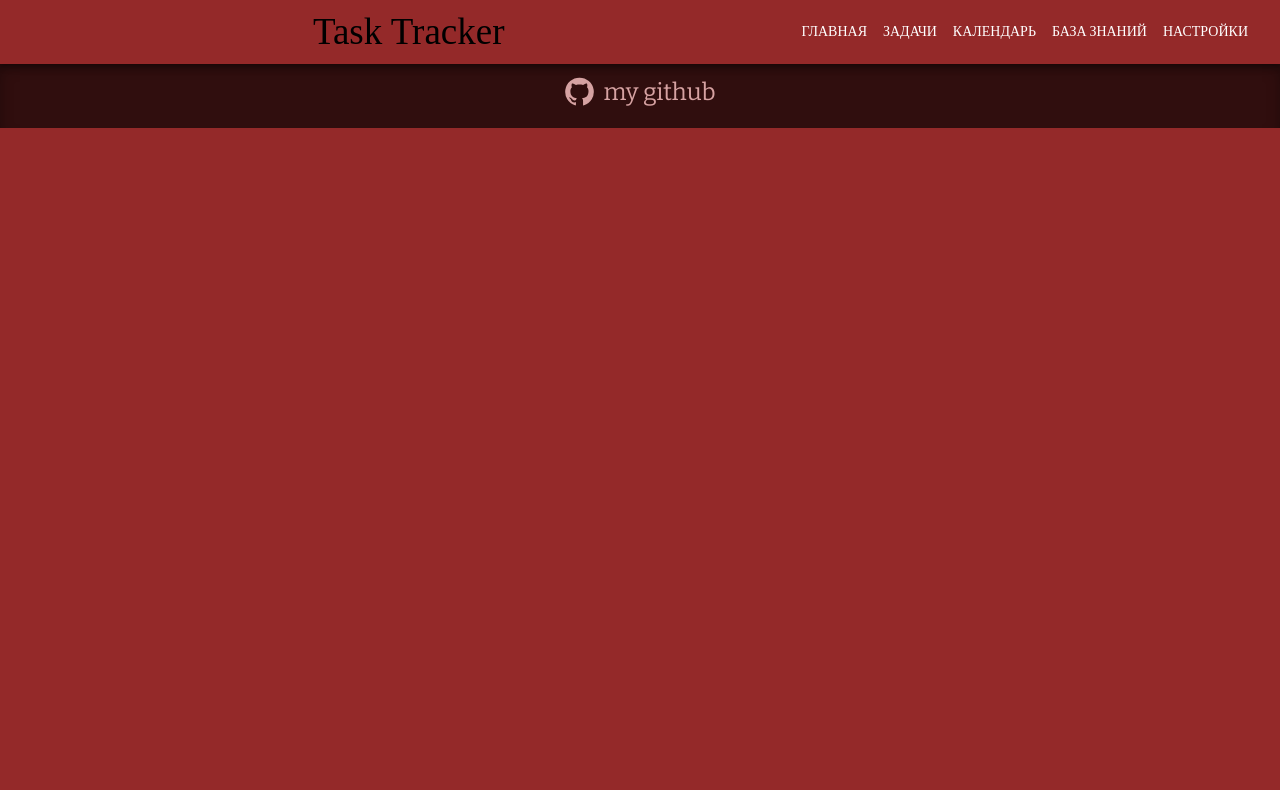
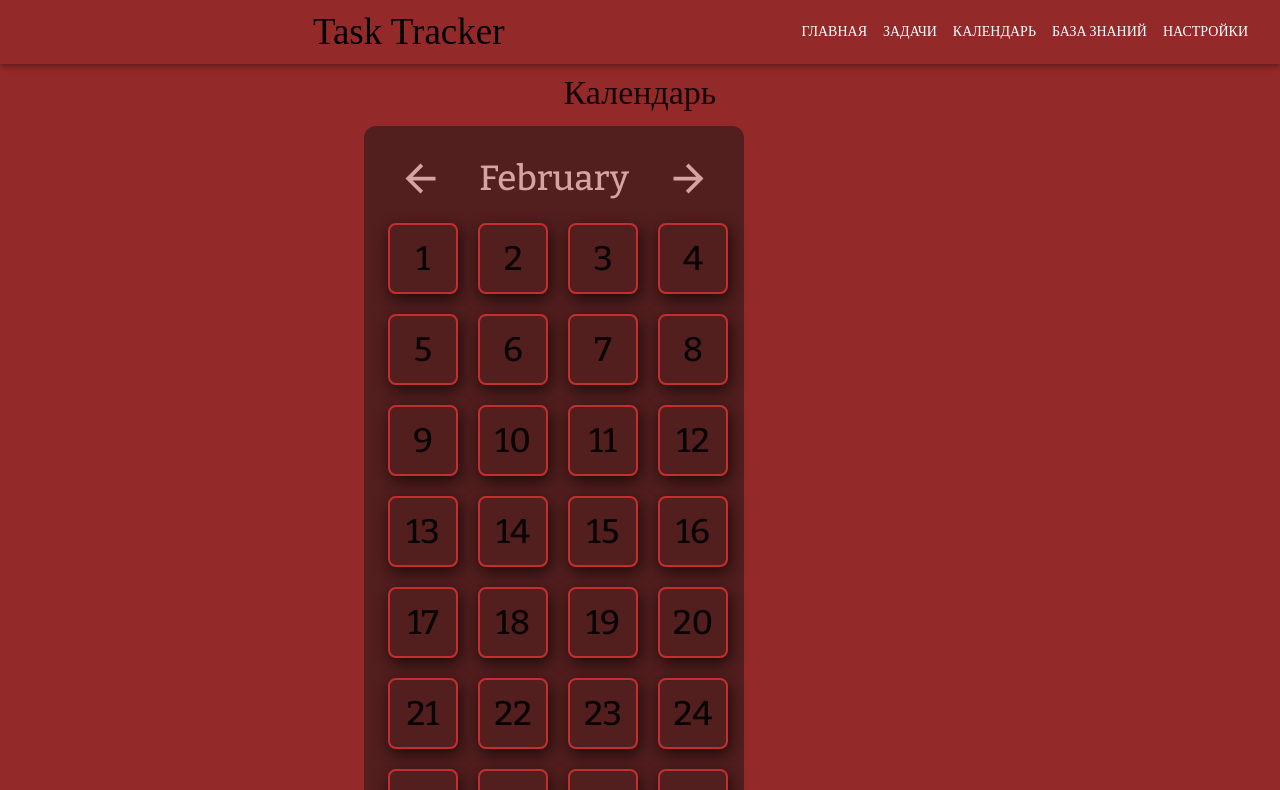
Before and after one commit to Alexer139/task-tracker, a React (Vite) app: page /calendar in a window 1280 px wide. Shown: the top 790 px of the page. Built offline with nearby package versions, Linux system fonts and the light colour scheme; a web font is replaced by a local one.

Commit message:
calendar page done (?)

```diff
--- a/src/components/TaskCard.jsx
+++ b/src/components/TaskCard.jsx
@@ -7,12 +7,12 @@ const TaskCard = ({ title, description, onClick }) => {
       sx={{
         width: 350,
         height: 150,
-        bgcolor: 'rgba(174, 59, 59, 1)',
+        bgcolor: 'rgb(202, 57, 57)',
         p: 2,
         borderRadius: 2,
         boxShadow: '3px 10px 20px rgba(0, 0, 0, 0.3)',
         transition: '0.3s',
-        '&:hover': { bgcolor: 'rgb(104, 27, 27)' },
+        '&:hover': { bgcolor: 'rgb(202, 57, 57)' },
         cursor: "pointer"
       }}
       onClick={onClick}
--- a/src/pages/Calendar.jsx
+++ b/src/pages/Calendar.jsx
@@ -1,7 +1,130 @@
-import React from "react";
-import { Typography } from "@mui/material";
+import React, { useState } from "react";
+import { Box, Typography, Modal, Button, TextField } from "@mui/material";
+import ArrowBackIcon from '@mui/icons-material/ArrowBack';
+import ArrowForwardIcon from '@mui/icons-material/ArrowForward';
 
-function Calendar() {
-  return <Typography variant="h4">Категории задач</Typography>;
-}
+const Calendar = () => {
+  const [selectedDate, setSelectedDate] = useState(null);
+  const [open, setOpen] = useState(false);
+  const [currentMonth, setCurrentMonth] = useState(new Date().getMonth());
+  const [currentYear, setCurrentYear] = useState(new Date().getFullYear());
+  const [notes, setNotes] = useState({});
+
+  const handleOpen = (date) => {
+    setSelectedDate(date);
+    setOpen(true);
+  };
+
+  const handleClose = () => {
+    setOpen(false);
+    setSelectedDate(null);
+  };
+
+  const handleSaveNote = (event) => {
+    setNotes({ ...notes, [`${currentYear}-${currentMonth}-${selectedDate}`]: event.target.value });
+  };
+
+  const daysInMonth = (month, year) => new Date(year, month + 1, 0).getDate();
+  const days = Array.from({ length: daysInMonth(currentMonth, currentYear) }, (_, i) => i + 1);
+
+  const handlePrevMonth = () => {
+    setCurrentMonth((prev) => (prev === 0 ? 11 : prev - 1));
+    if (currentMonth === 0) setCurrentYear(currentYear - 1);
+  };
+
+  const handleNextMonth = () => {
+    setCurrentMonth((prev) => (prev === 11 ? 0 : prev + 1));
+    if (currentMonth === 11) setCurrentYear(currentYear + 1);
+  };
+
+  return (
+    <Box sx={{ p: 3, mt: 6, textAlign: "center" }}>
+      <Typography variant="h4" gutterBottom>Календарь</Typography>
+
+      <Box sx={{bgcolor: 'rgb(82, 30, 30)', px: 3, py: 3, borderRadius: 3, width: 380, ml: -3}}>
+
+      <Box sx={{ display: "flex", justifyContent: "space-between", alignItems: "center", mb: 2 }}>
+        <Button sx={{ color: 'rgb(214, 162, 162)' }} onClick={handlePrevMonth}><ArrowBackIcon sx={{ fontSize: 45, color: 'rgb(214, 162, 162)' }}/></Button>
+        <Typography sx={{ fontSize: 35, fontWeight: 500, color: 'rgb(214, 162, 162)' }}>
+          {new Date(currentYear, currentMonth).toLocaleString("default", { month: "long" }) .replace(/^./, (char) => char.toUpperCase())}
+        </Typography>
+        <Button sx={{ color: 'rgb(214, 162, 162)' }} onClick={handleNextMonth}><ArrowForwardIcon sx={{ fontSize: 45, color: 'rgb(214, 162, 162)' }}/></Button>
+      </Box>
+
+      <Box sx={{ display: "grid", gridTemplateColumns: "repeat(4, 1fr)", gap: 2.5, }}>
+        {days.map((day) => {
+          const hasNote = notes.hasOwnProperty(`${currentYear}-${currentMonth}-${day}`);
+          return (
+            <Box
+              key={day}
+              sx={{
+                p: 1,
+                width: 70,
+                border: "2px solid rgb(197, 46, 46)",
+                borderRadius: 2,
+                boxShadow: '2px 5px 15px rgba(0, 0, 0, 0.66)',
+                fontSize: 34,
+                fontWeight: 500,
+                textAlign: "center",
+                cursor: "pointer",
+                bgcolor: hasNote ? "rgb(197, 46, 46)" : "transparent"
+              }}
+              onClick={() => handleOpen(day)}
+            >
+              {day} {hasNote}
+            </Box>
+          );
+        })}
+      </Box>
+
+      </Box>
+
+      <Modal
+        open={open}
+        onClose={handleClose}
+        closeAfterTransition
+        BackdropProps={{timeout: 500,}}
+      >
+
+        <Box sx={{
+            width: 300,
+            p: 3,
+            bgcolor: "rgb(197, 65, 65)",
+            mx: "auto",
+            mt: "20vh",
+            borderRadius: 2,
+            transform: open ? "scale(1)" : "scale(0.9)",
+            transition: "transform 0.3s ease-in-out, opacity 0.3s ease-in-out",
+            opacity: open ? 1 : 0
+
+            }}>
+          <Typography variant="h6" >Заметки на {selectedDate} число</Typography>
+          <TextField
+            fullWidth
+            multiline
+            rows={10}
+            variant="outlined"
+            value={notes[`${currentYear}-${currentMonth}-${selectedDate}`] || ""}
+            onChange={handleSaveNote}
+            sx={{ mt: 2,
+              "& .MuiOutlinedInput-root": {
+                "&.Mui-focused fieldset": {
+                  borderColor: "rgb(65, 26, 26)",
+                }
+              }
+            }}
+          />
+          <Button onClick={handleClose} variant="contained" sx={{
+            mt: 2,
+            mr: 1,
+            bgcolor: 'rgb(194, 69, 69)',
+            color: 'rgb(44, 13, 13)',
+            fontSize: 18
+          }}>Закрыть</Button>
+        </Box>
+      </Modal>
+    </Box>
+  );
+};
+
 export default Calendar;
--- a/src/pages/Home.jsx
+++ b/src/pages/Home.jsx
@@ -38,7 +38,7 @@ function Home() {
             height: 100,
             borderRadius: 3,
             boxShadow: '6px 13px 6px rgba(0, 0, 0, 0.3)',
-            bgcolor: 'rgba(174, 59, 59, 1)',
+            bgcolor: 'rgb(202, 57, 57)',
             color: 'black',
             fontSize: 25,
             '&:hover': { bgcolor: 'rgb(104, 27, 27)' }
@@ -59,7 +59,7 @@ function Home() {
             description="твои запланированные задачи и не только (напоминалки)"
             image={taskButton}
             height={198}
-            bgcolor={'#BE4242'}
+            bgcolor={'rgb(216, 69, 69)'}
             colorTitel={'rgba(50, 34, 40, 1)'}
             colorDesc={'rgb(54, 22, 22)'}
           />
--- a/src/pages/Tasks.jsx
+++ b/src/pages/Tasks.jsx
@@ -4,11 +4,11 @@ import TaskCard from "../components/TaskCard";
 
 const Tasks = () => {
   const [tasks, setTasks] = useState([
-    { id: 1, title: "Task one", description: "description" },
-    { id: 2, title: "Task two", description: "description" },
-    { id: 3, title: "Task three", description: "description" },
-    { id: 4, title: "Task four", description: "description" },
-    { id: 5, title: "Task five", description: "description" },
+    { id: 1, title: "Task one", description: "напиши хоть одну задачу" },
+    { id: 2, title: "Task two", description: "вторую то желанию" },
+    { id: 3, title: "Task three", description: "третью по просто так" },
+    { id: 4, title: "Task four", description: "четвертую если бизнесмен" },
+    { id: 5, title: "Task five", description: "лучше отдохни" },
   ]);
 
   const [open, setOpen] = useState(false);
```
